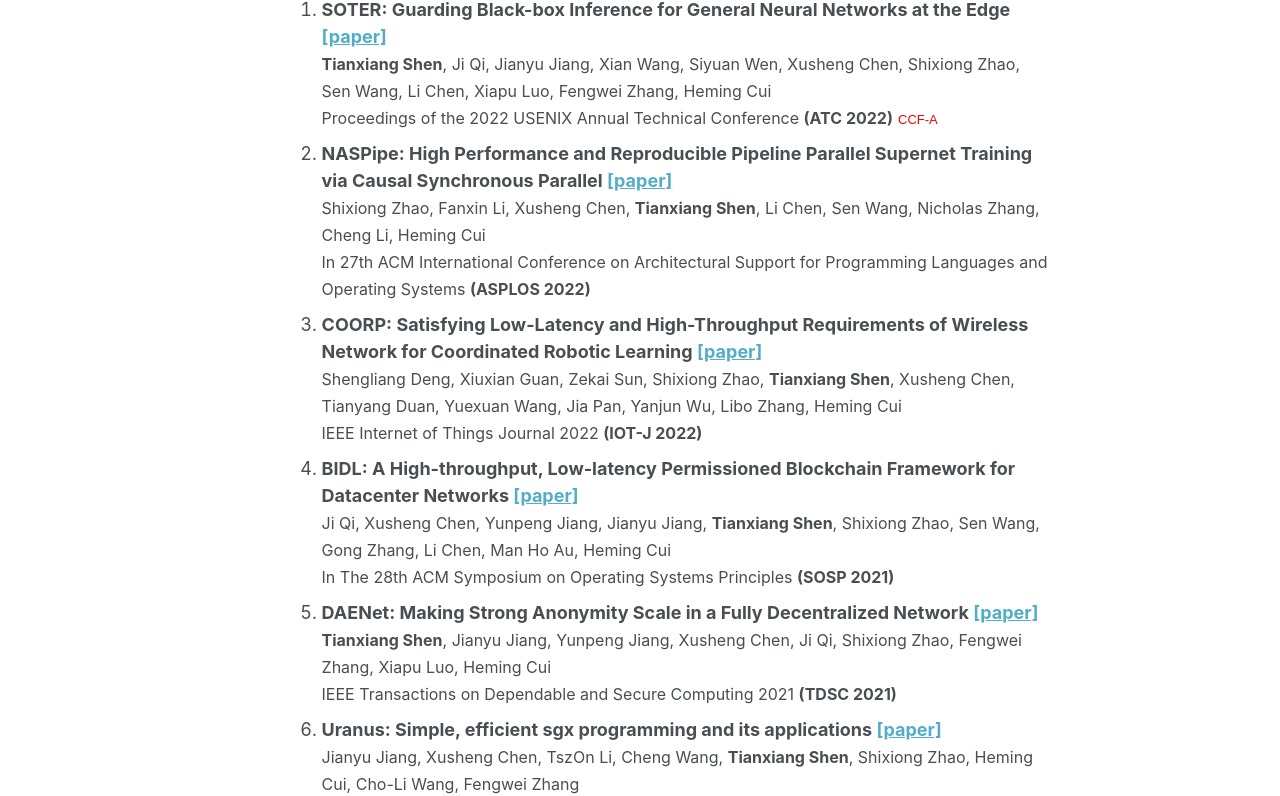
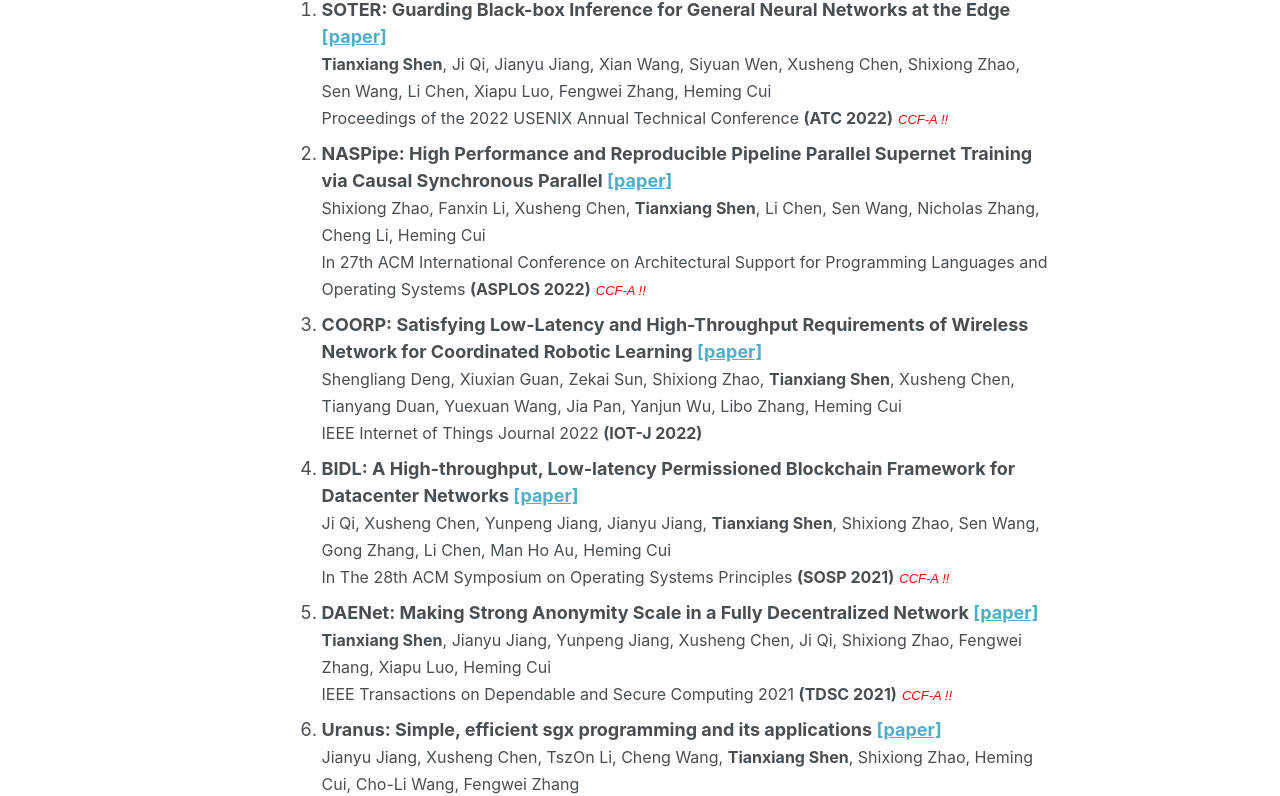
Before and after one commit to tianxiang999/tianxiang999.github.io, a Jekyll site: the page built from _pages/about.md, in a window 1280 px wide and 1400 px high. Shown: the part 479-1275 px from the top of the window. Built offline with Jekyll 4.4.1, drawn with Linux system fonts in a browser that asks for light colours; comment, search, counter and statistics services are not loaded.

Commit message:
Update about.md

```diff
--- a/_pages/about.md
+++ b/_pages/about.md
@@ -25,14 +25,14 @@ Publications
    <font size="3"><strong>Tianxiang Shen</strong>, Ji Qi, Jianyu Jiang, Xian
    Wang, Siyuan Wen, Xusheng Chen, Shixiong Zhao, Sen Wang, Li Chen, Xiapu Luo,
    Fengwei Zhang, Heming Cui<br>Proceedings of the 2022 USENIX Annual Technical Conference <strong>(ATC
-   2022)</strong></font><font size="2" face="arial" color="red">CCF-A</font>
+   2022)</strong></font><font size="2" face="arial" color="red"><i>CCF-A !!</i></font>
 
 2. <strong>NASPipe: High Performance and Reproducible Pipeline Parallel Supernet
    Training via Causal Synchronous Parallel [[paper]](https://i.cs.hku.hk/~heming/papers/asplos22-naspipe.pdf) </strong>
   <br>
    <font size="3">Shixiong Zhao, Fanxin Li, Xusheng Chen, <strong>Tianxiang
    Shen</strong>, Li Chen, Sen Wang, Nicholas Zhang, Cheng Li, Heming
-   Cui<br>In 27th ACM International Conference on Architectural Support for Programming Languages and Operating Systems <strong>(ASPLOS 2022)</strong></font>
+   Cui<br>In 27th ACM International Conference on Architectural Support for Programming Languages and Operating Systems <strong>(ASPLOS 2022)</strong></font><font size="2" face="arial" color="red"><i>CCF-A !!</i></font>
 
 3. <strong>COORP: Satisfying Low-Latency and High-Throughput Requirements of Wireless Network for Coordinated Robotic Learning [[paper]](https://i.cs.hku.hk/~heming/papers/iotj22-coorp.pdf)</strong>
   <br>
@@ -46,13 +46,13 @@ Publications
   <br>
    <font size="3">Ji Qi, Xusheng Chen, Yunpeng Jiang, Jianyu Jiang,
    <strong>Tianxiang Shen</strong>, Shixiong Zhao, Sen Wang, Gong Zhang, Li
-   Chen, Man Ho Au, Heming Cui<br>In The 28th ACM Symposium on Operating Systems Principles <strong>(SOSP 2021)</strong></font>
+   Chen, Man Ho Au, Heming Cui<br>In The 28th ACM Symposium on Operating Systems Principles <strong>(SOSP 2021)</strong></font><font size="2" face="arial" color="red"><i>CCF-A !!</i></font>
 
 5. <strong>DAENet: Making Strong Anonymity Scale in a Fully Decentralized Network [[paper]](https://ieeexplore.ieee.org/document/9328493)</strong>
   <br>
    <font size="3"><strong>Tianxiang Shen</strong>, Jianyu Jiang, Yunpeng Jiang,
    Xusheng Chen, Ji Qi, Shixiong Zhao, Fengwei Zhang, Xiapu Luo, Heming
-   Cui<br>IEEE Transactions on Dependable and Secure Computing 2021 <strong>(TDSC 2021)</strong></font>
+   Cui<br>IEEE Transactions on Dependable and Secure Computing 2021 <strong>(TDSC 2021)</strong></font><font size="2" face="arial" color="red"><i>CCF-A !!</i></font>
 
 6. <strong>Uranus: Simple, efficient sgx programming and its applications [[paper]](https://i.cs.hku.hk/~heming/papers/asiaccs20-uranus.pdf)</strong>
   <br>
```
